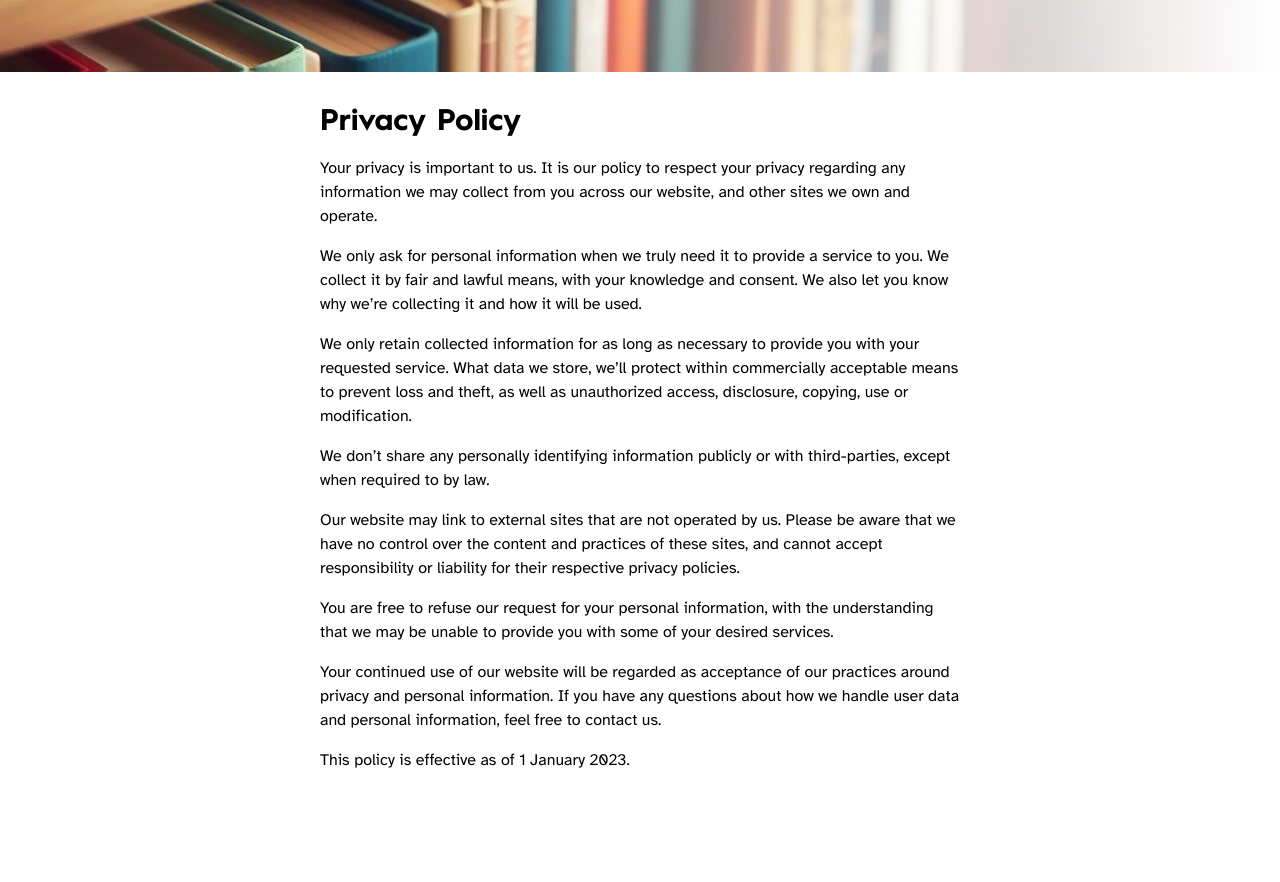
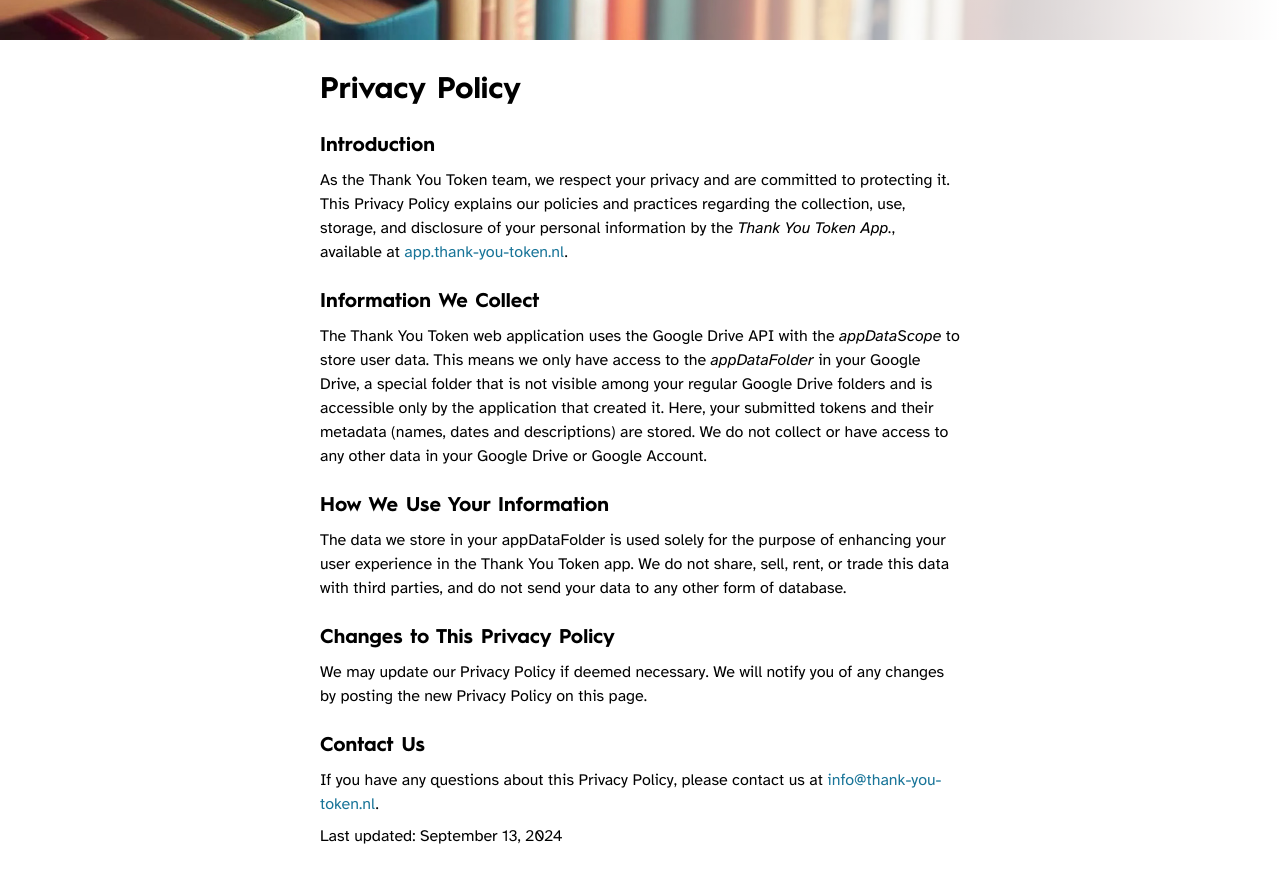
Before and after one commit to WesselvanDam/thank-you-token-site, a SvelteKit app: page /privacy in a window 1280 px wide. Shown: the part 680-1562 px from the top of the page. Before the commit the page ends 1532 px from the top, so only its background shows below. Built offline with nearby package versions, Linux system fonts and the light colour scheme.

Commit message:
Add privacy policy

```diff
--- a/src/lib/components/Header.svelte
+++ b/src/lib/components/Header.svelte
@@ -2,12 +2,12 @@
 </script>
 
 <div class="relative">
-  <img src="img/header.jpg" alt="Header" class="w-full" />
+  <img src="/img/header.jpg" alt="Header" class="w-full" />
   <div
     class="absolute inset-0 bg-gradient-to-r from-35% via-75% via-white/75 from-transparent to-white"
   ></div>
   <div class="absolute top-1/2 w-2/5 -translate-y-1/2 right-0 -translate-x-1/4">
-    <img src="img/logo-colour.png" alt="Logo" class="w-full"/>
+    <img src="/img/logo-colour.png" alt="Logo" class="w-full"/>
     <!-- <div class="w-full bg-tyt_yellow h-1 sm:h-2 md:h-3 lg:h-4 my-1 sm:my-2 md:my-3 lg:my-4"></div>
     <p class="text-md sm:text-lg md:text-xl lg:text-2xl text-right italic">A Gesture of Gratitude</p> -->
   </div>
--- a/src/routes/privacy/+page.svelte
+++ b/src/routes/privacy/+page.svelte
@@ -2,33 +2,50 @@
   import Header from "$lib/components/Header.svelte";
 </script>
 
-<div class="flex flex-col items-center justify-center min-h-screen py-8">
+<div class="flex flex-col items-center justify-center min-h-screen pb-8">
   <Header />
   <div class="max-w-2xl px-4 py-8 text-left">
-    <h1 class="text-3xl font-bold mb-4">Privacy Policy</h1>
-    <p class="mb-4">
-      Your privacy is important to us. It is our policy to respect your privacy regarding any information we may collect from you across our website, and other sites we own and operate.
+    <h1 class="text-3xl font-bold">Privacy Policy</h1>
+    <h3 class="text-xl font-bold mt-6">Introduction</h3>
+    <p class="mt-2">
+      As the Thank You Token team, we respect your privacy and are committed to
+      protecting it. This Privacy Policy explains our policies and practices
+      regarding the collection, use, storage, and disclosure of your personal
+      information by the <i>Thank You Token App.</i>, available at
+      <a href="https://app.thank-you-token.nl" class="text-tyt_blue">
+        app.thank-you-token.nl</a
+      >.
     </p>
-    <p class="mb-4">
-      We only ask for personal information when we truly need it to provide a service to you. We collect it by fair and lawful means, with your knowledge and consent. We also let you know why we’re collecting it and how it will be used.
+    <h3 class="text-xl font-bold mt-6">Information We Collect</h3>
+    <p class="mt-2">
+      The Thank You Token web application uses the Google Drive API with the
+      <i>appDataScope</i> to store user data. This means we only have access to
+      the <i>appDataFolder</i> in your Google Drive, a special folder that is not
+      visible among your regular Google Drive folders and is accessible only by the
+      application that created it. Here, your submitted tokens and their metadata
+      (names, dates and descriptions) are stored. We do not collect or have access
+      to any other data in your Google Drive or Google Account.
     </p>
-    <p class="mb-4">
-      We only retain collected information for as long as necessary to provide you with your requested service. What data we store, we’ll protect within commercially acceptable means to prevent loss and theft, as well as unauthorized access, disclosure, copying, use or modification.
+    <h3 class="text-xl font-bold mt-6">How We Use Your Information</h3>
+    <p class="mt-2">
+      The data we store in your appDataFolder is used solely for the purpose of
+      enhancing your user experience in the Thank You Token app. We do not
+      share, sell, rent, or trade this data with third parties, and do not send
+      your data to any other form of database.
     </p>
-    <p class="mb-4">
-      We don’t share any personally identifying information publicly or with third-parties, except when required to by law.
+    <h3 class="text-xl font-bold mt-6">Changes to This Privacy Policy</h3>
+    <p class="mt-2">
+      We may update our Privacy Policy if deemed necessary. We will notify you
+      of any changes by posting the new Privacy Policy on this page.
     </p>
-    <p class="mb-4">
-      Our website may link to external sites that are not operated by us. Please be aware that we have no control over the content and practices of these sites, and cannot accept responsibility or liability for their respective privacy policies.
+    <h3 class="text-xl font-bold mt-6">Contact Us</h3>
+    <p class="mt-2">
+      If you have any questions about this Privacy Policy, please contact us
+      at
+      <a href="mailto:info@thank-you-token.nl" class="text-tyt_blue"
+        >info@thank-you-token.nl</a
+      >.
     </p>
-    <p class="mb-4">
-      You are free to refuse our request for your personal information, with the understanding that we may be unable to provide you with some of your desired services.
-    </p>
-    <p class="mb-4">
-      Your continued use of our website will be regarded as acceptance of our practices around privacy and personal information. If you have any questions about how we handle user data and personal information, feel free to contact us.
-    </p>
-    <p class="mb-4">
-      This policy is effective as of 1 January 2023.
-    </p>
+    <p class="mt-2">Last updated: September 13, 2024</p>
   </div>
 </div>
```
